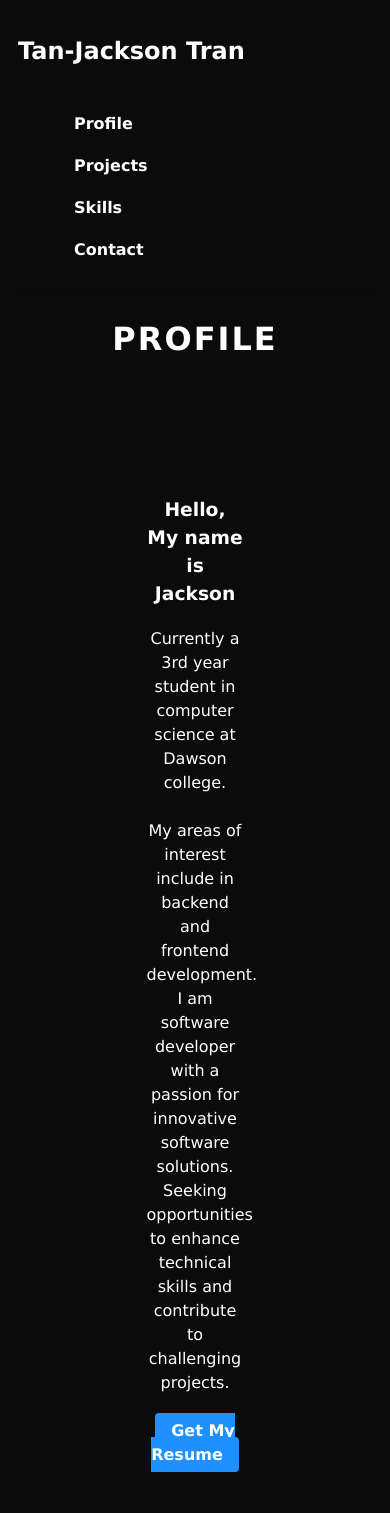
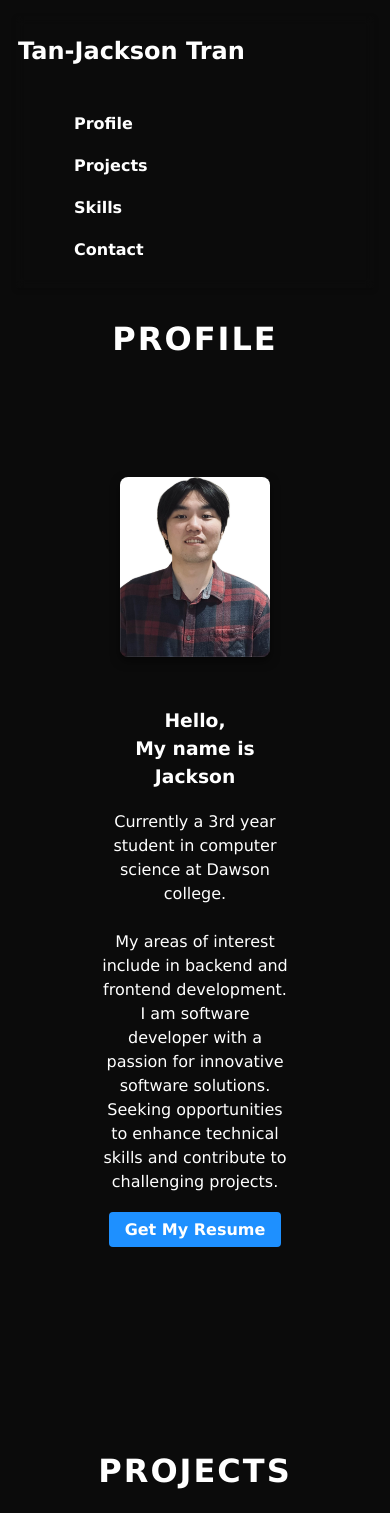
Before and after one commit to Sobble-bot/portfolio, a React (Vite) app: page / in a window 390 px wide. Shown: the top 1513 px of the page. Built offline with nearby package versions, Linux system fonts and the light colour scheme.

Commit message:
optimized mobile view

```diff
--- a/src/App.css
+++ b/src/App.css
@@ -19,7 +19,6 @@ h2{
   justify-content: center;
 }
 
-/* Mobile styles (max width: 768px) */
 @media (max-width: 768px) {
   .container {
     padding: 1rem;
@@ -43,7 +42,7 @@ h2{
   }
 
   .right-section img {
-    max-width: 150px; /* Adjust image size for mobile */
+    max-width: 150px;
     margin: 0 auto;
   }
 }
--- a/src/components/Profile.css
+++ b/src/components/Profile.css
@@ -40,3 +40,18 @@
 .resume-button:hover {
   background-color: #0066cc;
 }
+
+@media (max-width: 768px) {
+  .profile-section{
+    flex-direction: column-reverse;
+    padding: none;
+  }
+
+  .left-section{
+    max-width: none;
+  }
+
+  .profile-picture{
+    max-width: 303px;
+  }
+}
--- a/src/components/Projects.css
+++ b/src/components/Projects.css
@@ -47,6 +47,7 @@
   .project-card p {
     font-size: 0.9rem;
     margin: 1rem 0;
+    width: auto;
   }
 
   .project-info {
```
Lines whose indentation alone changed are shown as unchanged.
